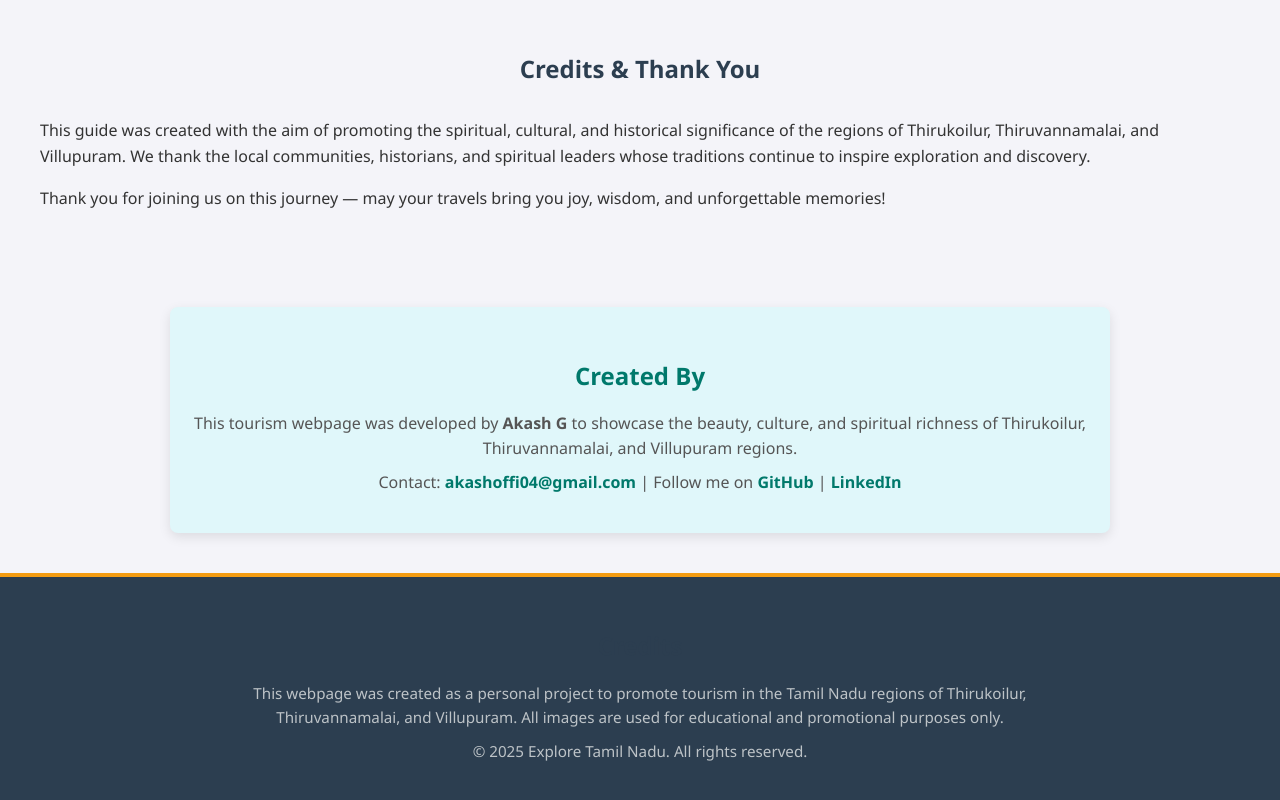
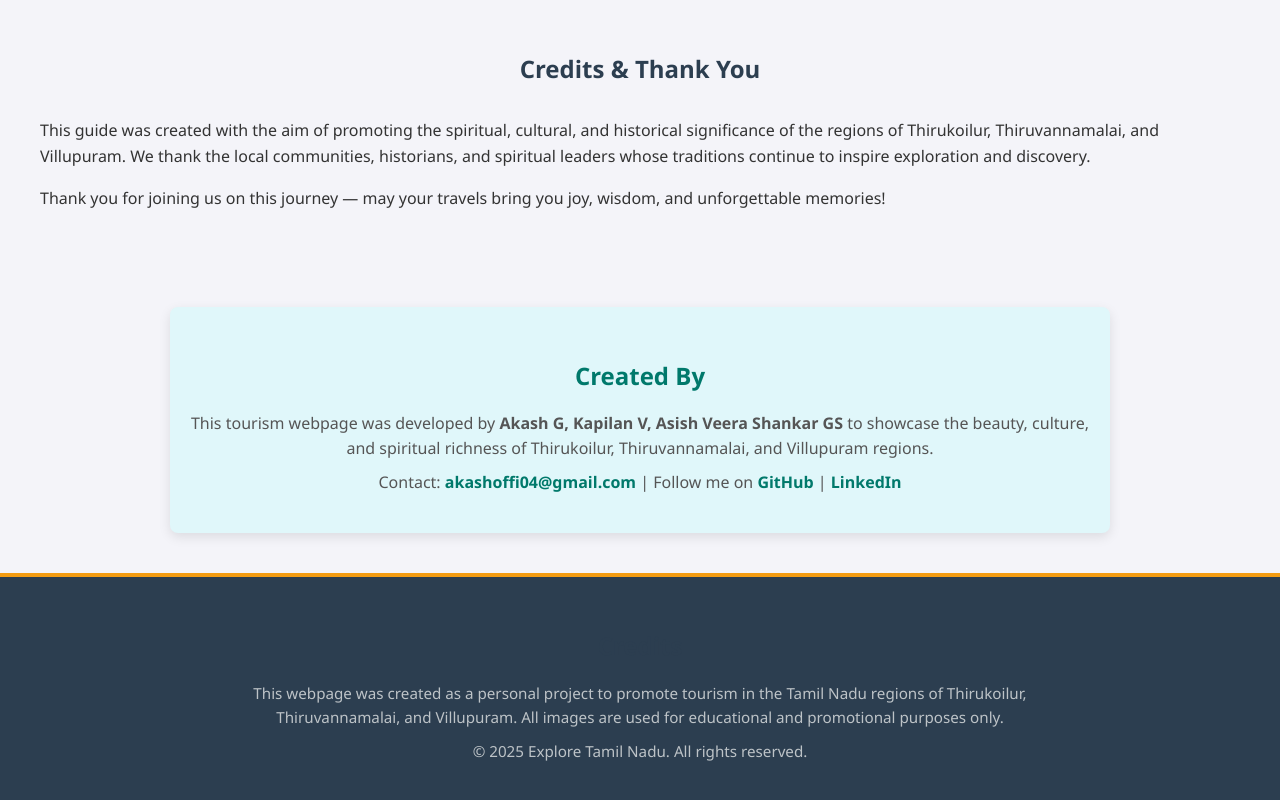
Before and after one commit to AKASH04G/Local_tourism_promotion, a plain HTML site: page index.html in a window 1280 px wide. Shown: the part 2012-2812 px from the top of the page. Drawn offline with Linux system fonts and the light colour scheme.

Commit message:
Update authors name

```diff
--- a/index.html
+++ b/index.html
@@ -130,7 +130,7 @@
         <!-- Created By Section -->
     <div class="section" id="creator">
         <h2>Created By</h2>
-        <p>This tourism webpage was developed by <strong>Akash G</strong> to showcase the beauty, culture, and spiritual richness of Thirukoilur, Thiruvannamalai, and Villupuram regions.</p>
+        <p>This tourism webpage was developed by <strong>Akash G, Kapilan V, Asish Veera Shankar GS</strong> to showcase the beauty, culture, and spiritual richness of Thirukoilur, Thiruvannamalai, and Villupuram regions.</p>
         <p>Contact: <a href="mailto:akashoffi04@gmail.com">akashoffi04@gmail.com</a> | Follow me on
             <a href="https://github.com/AKASH04G" target="_blank">GitHub</a> |
             <a href="https://www.linkedin.com/in/akash-g-311913258/" target="_blank">LinkedIn</a>
```
